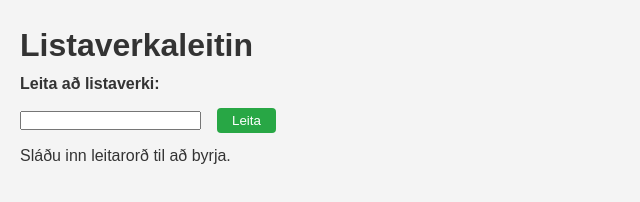
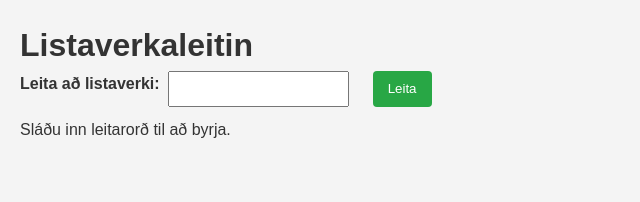
Before and after one commit to gabesdr/v9-2025-t107g, a website built with Parcel: page src/index.html in a window 1280 px wide. Shown: the whole page, without its empty margins (0-640 px from the left). Built offline with nearby package versions, Linux system fonts and the light colour scheme.

Commit message:
minor fix

```diff
--- a/src/styles.css
+++ b/src/styles.css
@@ -30,9 +30,10 @@ label {
 }
 
 form {
-  display: left;
+  display: flex;
   gap: 0.5rem;
   margin-bottom: 10px;
+  justify-content: flex-start;
 }
 
 button {
```
